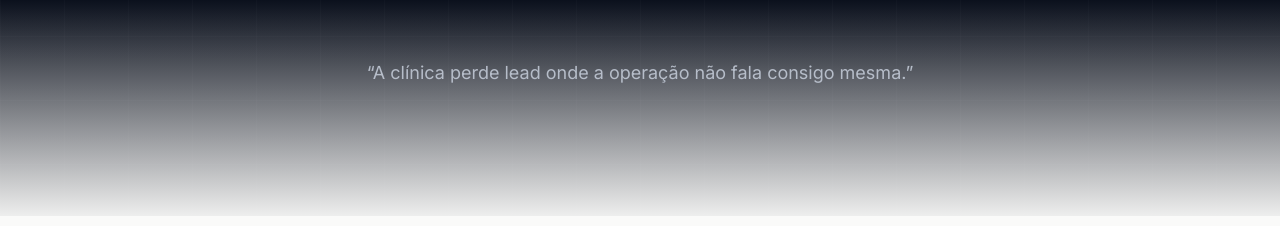
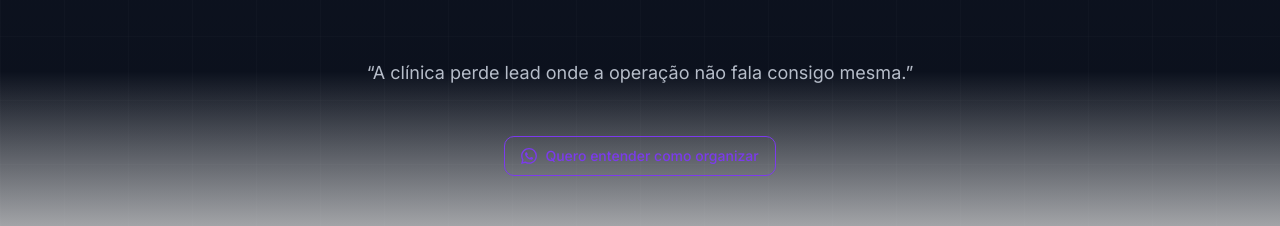
Before and after one commit to likro/likro-landing-page, a Next.js app: page / in a window 1280 px wide. Shown: the part 1960-2186 px from the top of the page. Built offline with nearby package versions, Linux system fonts and the light colour scheme; no server answers.

Commit message:
feat(05-06): add distributed WhatsApp CTAs to Pain/Product/Proof
- Pain: secondary variant, location=pain
- Product: primary variant, location=product
- Proof: primary variant, location=proof (dominant pre-form CTA)
- surgical append only, existing section structure intact

```diff
--- a/src/sections/Pain/index.tsx
+++ b/src/sections/Pain/index.tsx
@@ -16,6 +16,7 @@
  * COPY-01: todo string vem de PAIN_COPY.
  */
 import { Container } from "@/components/ui/container";
+import { WhatsAppCta } from "@/components/ui/whatsapp-cta";
 import { PAIN_COPY } from "@/content/pain";
 import { PainBackground } from "./PainBackground";
 import { PainCardConstellation } from "./PainCardConstellation";
@@ -41,6 +42,11 @@ export function Pain() {
         </p>
         <PainCardConstellation />
         <PainStatement />
+        <div className="mt-10 flex justify-center md:mt-12">
+          <WhatsAppCta variant="secondary" location="pain">
+            Quero entender como organizar
+          </WhatsAppCta>
+        </div>
       </Container>
     </section>
   );
--- a/src/sections/Product/index.tsx
+++ b/src/sections/Product/index.tsx
@@ -14,6 +14,7 @@
  * Plan 04-03 Task 3: ProductHeroFeature substitui o slot mt-20 entre header e grid.
  */
 import { Container } from "@/components/ui/container";
+import { WhatsAppCta } from "@/components/ui/whatsapp-cta";
 import { ProductHeader } from "./ProductHeader";
 import { ProductHeroFeature } from "./ProductHeroFeature";
 import { ProductSecondaryGrid } from "./ProductSecondaryGrid";
@@ -29,6 +30,11 @@ export function Product() {
         <ProductHeader />
         <ProductHeroFeature />
         <ProductSecondaryGrid />
+        <div className="mt-12 flex justify-center md:mt-16">
+          <WhatsAppCta variant="primary" location="product">
+            Ver tudo isso na minha clínica
+          </WhatsAppCta>
+        </div>
       </Container>
     </section>
   );
--- a/src/sections/Proof/index.tsx
+++ b/src/sections/Proof/index.tsx
@@ -8,6 +8,7 @@
  * NARR-06: zero motion lib (animation via hero-card-rise keyframe Phase 3).
  */
 import { Container } from "@/components/ui/container";
+import { WhatsAppCta } from "@/components/ui/whatsapp-cta";
 import { PROOF_COPY } from "@/content/proof";
 import { ProofBackground } from "./ProofBackground";
 import { ProofCategories } from "./ProofCategories";
@@ -31,6 +32,11 @@ export function Proof() {
           {PROOF_COPY.headline}
         </h2>
         <ProofCategories />
+        <div className="mt-12 flex justify-center md:mt-16">
+          <WhatsAppCta variant="primary" location="proof">
+            Falar com a Likro agora
+          </WhatsAppCta>
+        </div>
       </Container>
     </section>
   );
```
